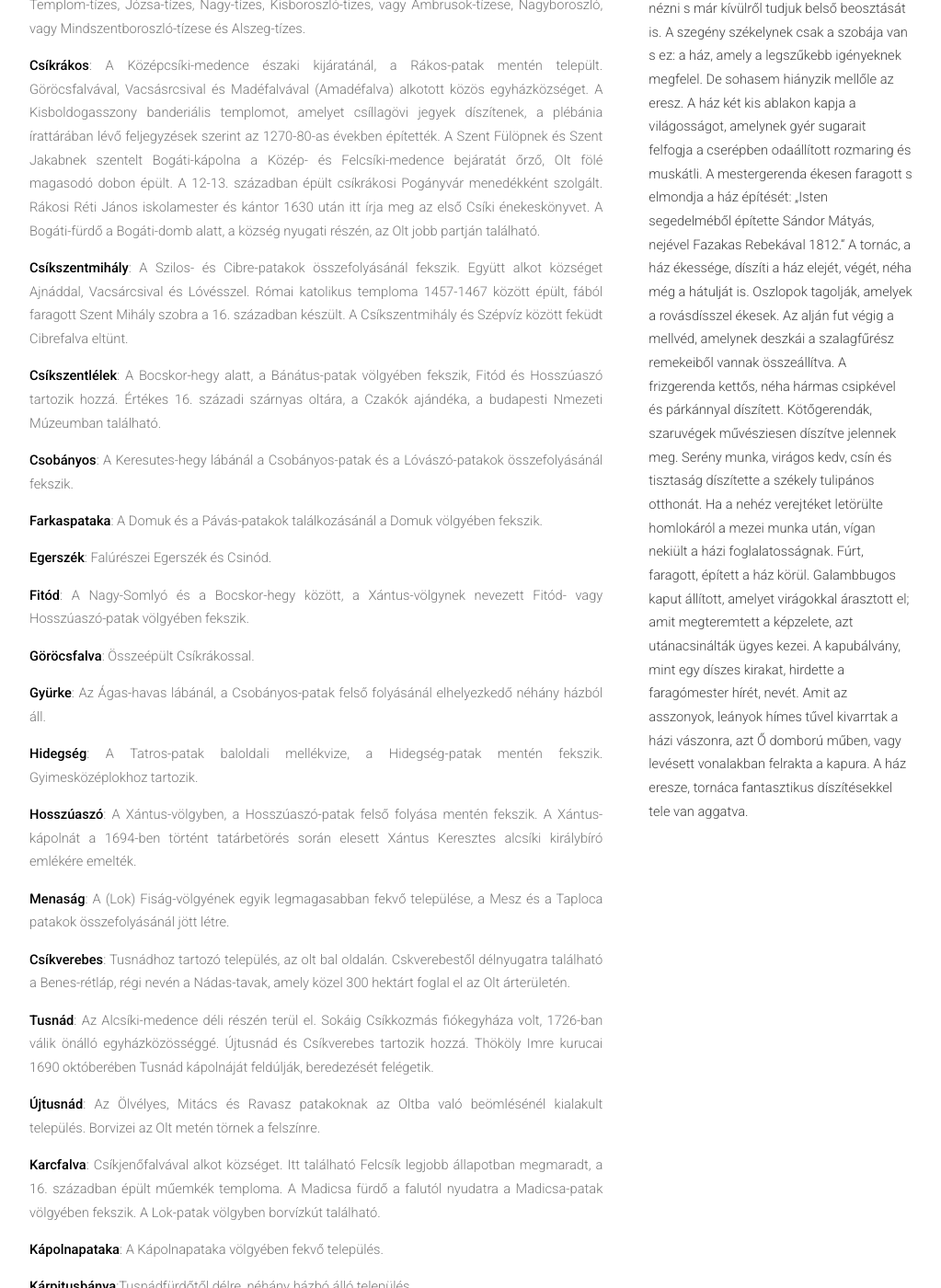
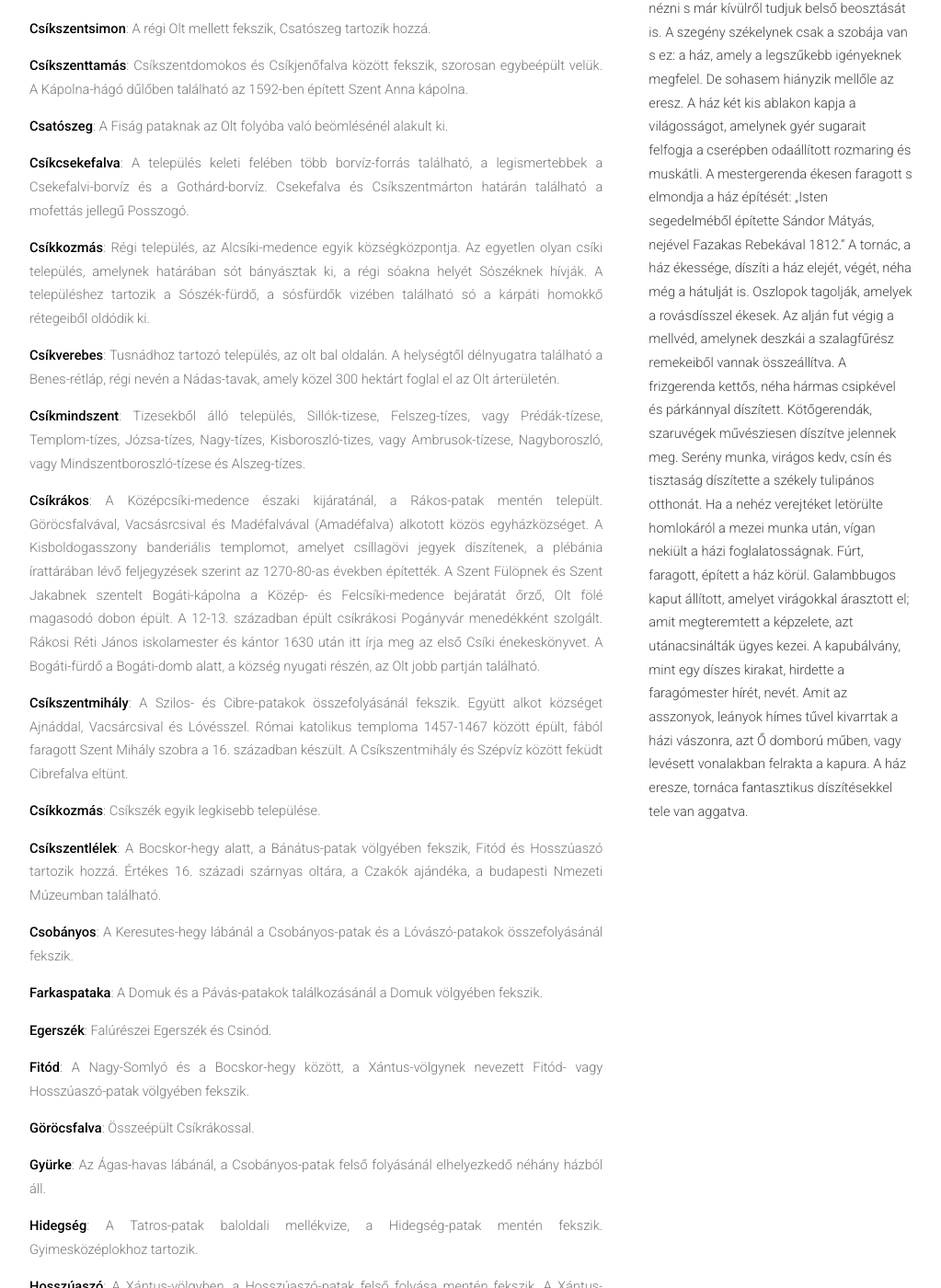
Before and after one commit to siculia/siculia.github.io, a Jekyll site: the page built from siculia-csikszek.html, in a window 1280 px wide and 1400 px high, scrolled down 3342 px. Shown: the whole window at 92% size, without its empty margins (128-1151 px from the left). Built offline with Jekyll 4.4.1, drawn with Linux system fonts in a browser that asks for light colours; nearby versions of some CDN libraries; library files that are not in the unit come from our copies; some of the changed text lies outside the part shown.

Commit message:
Csíkszéki települések leírása, Marosfő

```diff
--- a/siculia-csikszek.html
+++ b/siculia-csikszek.html
@@ -51,6 +51,7 @@ layout: default
 							<hr>
 							<p style="text-align: justify;"><b>Ajnád</b>: A Rákos-patak két partján települt, a Bundák-szere és a Nagy- és Kis-Rákos patakok összefolyásánál fekvő Rén tartozik hozzá.</p>
 							<p style="text-align: justify;"><b>Antalokpataka</b>: A Silye-hegy és a Erős-hegy között, az Antalokpataka völgyében fekszik.</p>
+							<p style="text-align: justify;"><b>Balánbánya</b>: A Nagy-Hagymás lábánál, az Olt-völgyében fekszik. Területét Csíkszentdomokostól, a nevét Balán-havasról kapta. A helységtől nyugatra emelkedő hegytetőn található a Várbükk várának romja.</p>
 							<p style="text-align: justify;"><b>Bükkhavaspataka</b>: A Barackos és Jávárdi-havasok között fekvő szórványtelepülés. Itt működött a Muhos-pataki borvízfürdő.</p>
 							<p style="text-align: justify;"><b>Barackos</b>: A Barackos és Orodik-havasok között, a Hidegség-patak középső folyásánál fekszik.</p>
 							<p style="text-align: justify;"><b>Borospataka</b>: A Borospataka-völgyében fekvő szórványtelepülés.</p>
@@ -64,17 +65,23 @@ layout: default
 							<p style="text-align: justify;"><b>Csíkcsomortán</b>: Az Aracs-patak és a Remete-patak találkozásánál fekvő település. A faluban hagyománya van a festékes, másként rakottas szőnyegek készítésének. Az Aracs-patak fejében, a Borvízkert dűlőben borvízforrás fakad.</p>
 							<p style="text-align: justify;"><b>Csíkdánfalva</b>: A Felcsíki-medence középső részén az Olt völgyében létrehozott település. Híres volt az 1779-ig működő vashámorairól. A Községbe készítik a híres fekete kerámiát és a festékeseket, a festékes gyapjúszőnyegeket. A település nyugati határában található a a nyitott borvízes medencékkel ellátott Dugás-fürdő.</p>
 							<p style="text-align: justify;"><b>Csíkdelne</b>: A Szent János templom déli templombejárata feletti külső falon freskórészletet találtak. 1613-ban készített vírágdíszítésű kazettás deszkamennyezete van.</p>
+							<p style="text-align: justify;"><b>Csíkszentdomokos</b>: A Olt, valamint a Lok és a Szádokút-patakok összefolyásánál fekszik, a Felcsíki-medence légészakibb települése. Csíkszentdomokos hagyománya a bútorfestés, fuvarozás, mészégetés, bányászat.</p>
+							<p style="text-align: justify;"><b>Csíkjenőfalva</b>: Teljesen összenőtt északon Csíkszenttamással, délen Karcfalvával.</p>
 							<p style="text-align: justify;"><b>Csíkmadaras</b>: Az Olt folyó és a Madaras-patak összefolyásánál fekszik. Vashámora a település nyugati felében a Fejedelem Kertjében 1732-ig működött. A vasércet a Hámornak nevezett helyen, a vasérc olvasztáshoz szükséges szenet a Szénhelyen égették. A 19. század végéig a felcsíki fazekasság központja volt.</p>
 							<p style="text-align: justify;"><b>Csíkpálfalva</b>: Az Aracs és a Nyír patakok völgyében terül el, Csíkcsomortán és Csíkdelne tartozik hozzá. Csíkdelne fiókegyháza. A hagyomány szerint a Torda-völgyében elpuszult Tordafalva és Szentjánosfalva megmaradt lakói alapították.</p>
 							<p style="text-align: justify;"><b>Csíkszentgyörgy</b>: Csíkszentgyörgy községet Csíkszentgyörgy, Csíkbánkfalva, Kotormány, Menaságújfalu, Csíkmenaság, Pottyond, valamint a szórványok, Csobányos, Egerszék, Csinód és Gyürke alkotják.
 							<p style="text-align: justify;"><b>Csíkszentmárton</b>: Csíkszentmártonnak és Csíkcsekefalvának közös katolikus temploma és temetője van. Csíkcsekefalva és Úzvölgye tartozik hozzá. Az országút és a Csíkszentsimonra vezető út találkozásánál található az 1743-ban épült Úr teste kápolna.</p>
 							<p style="text-align: justify;"><b>Csíkszentmiklós</b>: A Tatros völgyébe vezető útvonalon fekszik, Csíkborzsova és Szépvíz tartozott hozzá.</p>
 							<p style="text-align: justify;"><b>Csíkszentsimon</b>: A régi Olt mellett fekszik, Csatószeg tartozik hozzá.</p>
+							<p style="text-align: justify;"><b>Csíkszenttamás</b>: Csíkszentdomokos és Csíkjenőfalva között fekszik, szorosan egybeépült velük. A Kápolna-hágó dűlőben található az 1592-ben épített Szent Anna kápolna.</p>
 							<p style="text-align: justify;"><b>Csatószeg</b>: A Fiság pataknak az Olt folyóba való beömlésénél alakult ki.</p>
 							<p style="text-align: justify;"><b>Csíkcsekefalva</b>: A település keleti felében több borvíz-forrás található, a legismertebbek a Csekefalvi-borvíz és a Gothárd-borvíz. Csekefalva és Csíkszentmárton határán található a mofettás jellegű Posszogó.</p>
+							<p style="text-align: justify;"><b>Csíkkozmás</b>: Régi település, az Alcsíki-medence egyik községközpontja. Az egyetlen olyan csíki település, amelynek határában sót bányásztak ki, a régi sóakna helyét Sószéknek hívják. A településhez tartozik a Sószék-fürdő, a sósfürdők vizében található só a kárpáti homokkő rétegeiből oldódik ki.</p>
+							<p style="text-align: justify;"><b>Csíkverebes</b>: Tusnádhoz tartozó település, az olt bal oldalán. A helységtől délnyugatra található a Benes-rétláp, régi nevén a Nádas-tavak, amely közel 300 hektárt foglal el az Olt árterületén.</p>
 							<p style="text-align: justify;"><b>Csíkmindszent</b>: Tizesekből álló település, Sillók-tizese, Felszeg-tízes, vagy Prédák-tízese, Templom-tízes, Józsa-tízes, Nagy-tízes, Kisboroszló-tizes, vagy Ambrusok-tízese, Nagyboroszló, vagy Mindszentboroszló-tízese és Alszeg-tízes.</p>
 							<p style="text-align: justify;"><b>Csíkrákos</b>: A Középcsíki-medence északi kijáratánál, a Rákos-patak mentén települt. Göröcsfalvával, Vacsásrcsival és Madéfalvával (Amadéfalva) alkotott közös egyházközséget. A Kisboldogasszony banderiális templomot, amelyet csíllagövi jegyek díszítenek, a plébánia írattárában lévő feljegyzések szerint az 1270-80-as években építették. A Szent Fülöpnek és Szent Jakabnek szentelt Bogáti-kápolna a Közép- és Felcsíki-medence bejáratát őrző, Olt fölé magasodó dobon épült. A 12-13. században épült csíkrákosi Pogányvár menedékként szolgált. Rákosi Réti János iskolamester és kántor 1630 után itt írja meg az első Csíki énekeskönyvet. A Bogáti-fürdő a Bogáti-domb alatt, a község nyugati részén, az Olt jobb partján található.</p>
 							<p style="text-align: justify;"><b>Csíkszentmihály</b>: A Szilos- és Cibre-patakok összefolyásánál fekszik. Együtt alkot községet Ajnáddal, Vacsárcsival és Lóvésszel. Római katolikus temploma 1457-1467 között épült, fából faragott Szent Mihály szobra a 16. században készült. A Csíkszentmihály és Szépvíz között feküdt Cibrefalva eltünt.</p>
+							<p style="text-align: justify;"><b>Csíkkozmás</b>: Csíkszék egyik legkisebb települése.</p>
 							<p style="text-align: justify;"><b>Csíkszentlélek</b>: A Bocskor-hegy alatt, a Bánátus-patak völgyében fekszik, Fitód és Hosszúaszó tartozik hozzá. Értékes 16. századi szárnyas oltára, a Czakók ajándéka, a budapesti Nmezeti Múzeumban található.</p>
 							<p style="text-align: justify;"><b>Csobányos</b>: A Keresutes-hegy lábánál a Csobányos-patak és a Lóvászó-patakok összefolyásánál fekszik.</p>
 							<p style="text-align: justify;"><b>Farkaspataka</b>: A Domuk és a Pávás-patakok találkozásánál a Domuk völgyében fekszik.</p>
@@ -84,27 +91,25 @@ layout: default
 							<p style="text-align: justify;"><b>Gyürke</b>: Az Ágas-havas lábánál, a Csobányos-patak felső folyásánál elhelyezkedő néhány házból áll.</p>
 							<p style="text-align: justify;"><b>Hidegség</b>: A Tatros-patak baloldali mellékvize, a Hidegség-patak mentén fekszik. Gyimesközéplokhoz tartozik.</p>
 							<p style="text-align: justify;"><b>Hosszúaszó</b>: A Xántus-völgyben, a Hosszúaszó-patak felső folyása mentén fekszik. A Xántus-kápolnát a 1694-ben történt tatárbetörés során elesett Xántus Keresztes alcsíki királybíró emlékére emelték.</p>
+							<p style="text-align: justify;"><b>Marosfő</b>: Itt ered a Maros, nevét a Fekete-rez nyugati oldalából eredő folyóról kapta.</p>
 							<p style="text-align: justify;"><b>Menaság</b>: A (Lok) Fiság-völgyének egyik legmagasabban fekvő települése, a Mesz és a Taploca patakok összefolyásánál jött létre.</p>
-							<p style="text-align: justify;"><b>Csíkverebes</b>: Tusnádhoz tartozó település, az olt bal oldalán. Cskverebestől délnyugatra található a Benes-rétláp, régi nevén a Nádas-tavak, amely közel 300 hektárt foglal el az Olt árterületén.</p>
-							<p style="text-align: justify;"><b>Tusnád</b>: Az Alcsíki-medence déli részén terül el. Sokáig Csíkkozmás fiókegyháza volt, 1726-ban válik önálló egyházközösséggé. Újtusnád és Csíkverebes tartozik hozzá. Thököly Imre kurucai 1690 októberében Tusnád kápolnáját feldúlják, beredezését felégetik.</p>
-							<p style="text-align: justify;"><b>Újtusnád</b>: Az Ölvélyes, Mitács és Ravasz patakoknak az Oltba való beömlésénél kialakult település. Borvizei az Olt metén törnek a felszínre.</p>
 							<p style="text-align: justify;"><b>Karcfalva</b>: Csíkjenőfalvával alkot községet. Itt található Felcsík legjobb állapotban megmaradt, a 16. században épült műemkék temploma. A Madicsa fürdő a falutól nyudatra a Madicsa-patak völgyében fekszik. A Lok-patak völgyben borvízkút található.</p>
 							<p style="text-align: justify;"><b>Kápolnapataka</b>: A Kápolnapataka völgyében fekvő település.</p>
 							<p style="text-align: justify;"><b>Kárpitusbánya</b>:Tusnádfürdőtől délre, néhány házbó álló település.</p>
-							<p style="text-align: justify;"><b>Csíkkozmás</b>: Régi település, az Alcsíki-medence egyik községközpontja. Az egyetlen olyan csíki település, amelynek határában sót bányásztak ki, a régi sóakna helyét Sószéknek hívják. A településhez tartozik a Sószék-fürdő, a sósfürdők vizében található só a kárpáti homokkő rétegeiből oldódik ki.</p>
 							<p style="text-align: justify;"><b>Lázárfalva</b>: A Hí- és Tusnád-patakok találkozásánál fekszik. Lakói híres kőfaragók, az alapanyagot a falu kőbányájából nyerték, a településen sok a kőház, kőkereszt és kapuláb.</p>
 							<p style="text-align: justify;"><b>Kászonújfalu</b>: A Veszes-patak mentén fekvő település, Nagykászon fiókegyháza. A Nyerges-tető irányába, a Szekérút-patak mentén, a Mátyás borvízkút által táplált Sóskút borvízfürdő. Kászonújfalútól keletre állt a Szetye-vára.</p>
 							<p style="text-align: justify;"><b>Kászonaltíz</b>: Hozzátartozik Kászonjakabfalva, Kászonújfalu és Kászonimpér. Kászonaltíz, Kászonfeltíz és Kászonimpér Nagykászon néven egybeépült települések. A faluban komoly hagyománya van a fafaragásnak, keresztfákat, fejfákat és székely kapukat készítettek.</p>
 							<p style="text-align: justify;"><b>Kászonfeltíz</b>: A településtől északkeletre, a Fehér-kő-patak metén található a Fehérkői telep, amelynek épületeit 1948-ban lebontották és felszámolták. </p>
 							<p style="text-align: justify;"><b>Kászonimpér</b>: Kászonaltíz fiókegyháza volt, Az egyik legrégebbi kászoni településnek tartják. Híres zsindelykészítők és szőnyegszövők hírében álltak.</p>
 							<p style="text-align: justify;"><b>Kászonjakabfalva</b>: A Borvíz patak és a Kászon vize találkozásánál jött létre, határában találhatók a legismertebb kászoni borvízforrások. A Jakab-falvi fürdő, más néven a Kászon Gyöngye borvízfürdő a településtől délkeletre a Borvíz-patak völgyében található. Lúgos vize gyomorbántalmak kezelésére ajánlott.</p>
-							<p style="text-align: justify;"><b>Csíkkozmás</b>: Csíkszék egyik legkisebb települése.</p>
 							<p style="text-align: justify;"><b>Szépvíz</b>: A Középcsíki-medence keleti szélén található.  Borzsova, Csíkszentmiklós és Bükkloka tartozik hozzá.</p>
 							<p style="text-align: justify;"><b>Lóvész</b>: A Nagy-Lóvész, máskénta Lóvész-tető alatt fekvő hegyvidéki szórványtelepülés.</p>
 							<p style="text-align: justify;"><b>Menaságújfalu</b>: A Fiság és a Taploca patakok találkozásánál létrejött település.</p>
 							<p style="text-align: justify;"><b>Madéfalva</b>: Korábbi neve Amádéfalva volt. A Mórhegyes aljában fekszik, jelentős vasúti csomópont. Három jelentősebb borvízforrása van, a Sásszély-dűlőben, a Zsibitó-dülőben és a Tók utcában.</p>
 							<p style="text-align: justify;"><b>Pottyond</b>: A Fenyővize és a Vasond-patak összefolyásánál fekszik. Három falurészből, Borloka, Bükkfalva és Lázárfalva áll.</p>
-							<p style="text-align: justify;"><b>Úzvölgye</b>: A Magyarós-patak alsó folyásánál álló hadikápolnát a határőrezred építette, az életüket vesztett katonák emlékére. A háromszéki székelyek évente megemlékeznek az 1944. augusztus 29-én itt elesett hozzátartozóikról.
+							<p style="text-align: justify;"><b>Tusnád</b>: Az Alcsíki-medence déli részén terül el. Sokáig Csíkkozmás fiókegyháza volt, 1726-ban válik önálló egyházközösséggé. Újtusnád és Csíkverebes tartozik hozzá. Thököly Imre kurucai 1690 októberében Tusnád kápolnáját feldúlják, beredezését felégetik.</p>
+							<p style="text-align: justify;"><b>Úzvölgye</b>: A Magyarós-patak alsó folyásánál álló hadikápolnát a határőrezred építette, az életüket vesztett katonák emlékére. A háromszéki székelyek évente megemlékeznek az 1944. augusztus 29-én itt elesett hozzátartozóikról.</p>
+							<p style="text-align: justify;"><b>Újtusnád</b>: Az Ölvélyes, Mitács és Ravasz patakoknak az Oltba való beömlésénél kialakult település. Borvizei az Olt metén törnek a felszínre.</p>
 							<p style="text-align: justify;"><b>Vacsárcsi</b>: Kápolnáját a szatmári béke után, Jánosi Mátyás gyulafehérvári kanonok építette.</p>
 					</section>
 				</div>
```
